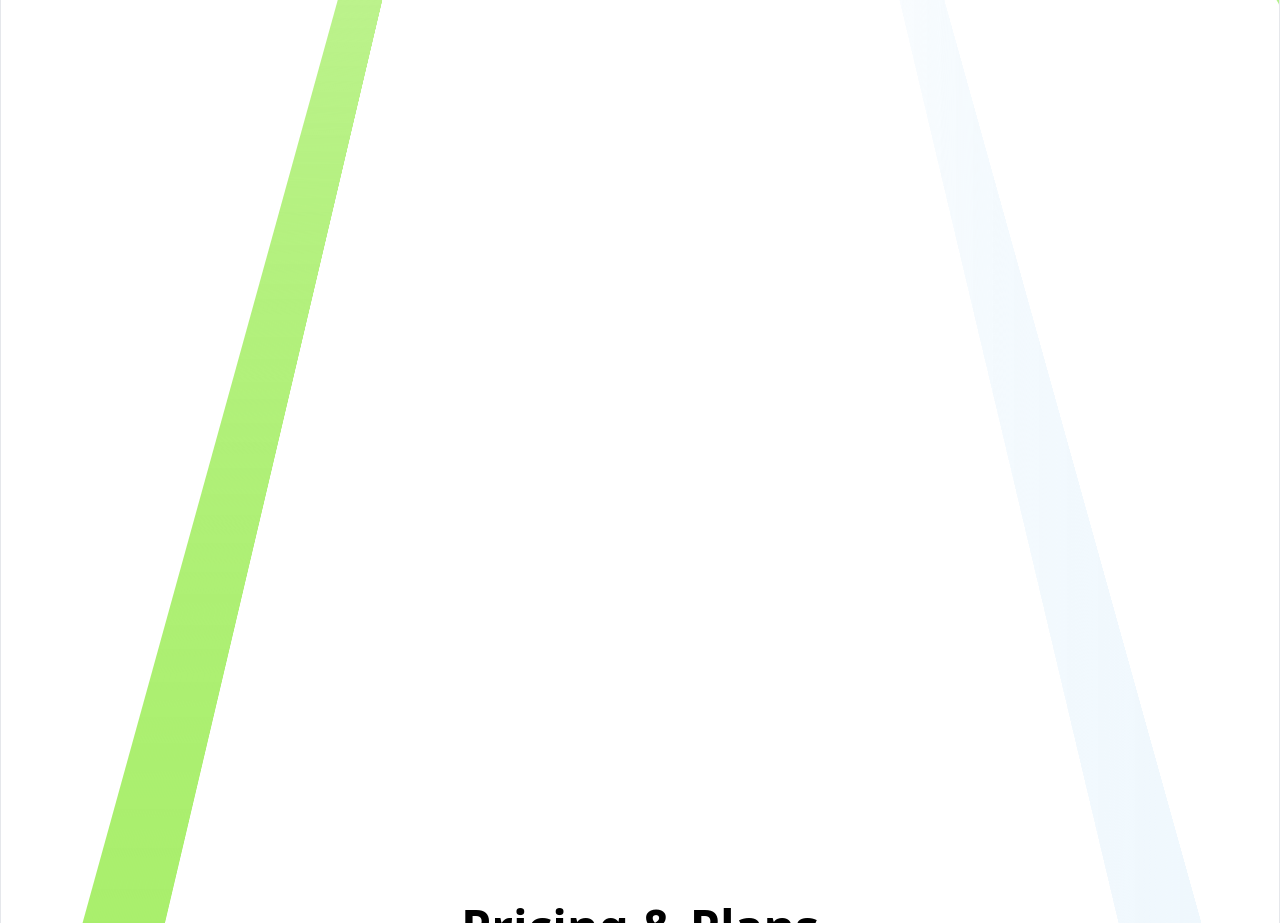
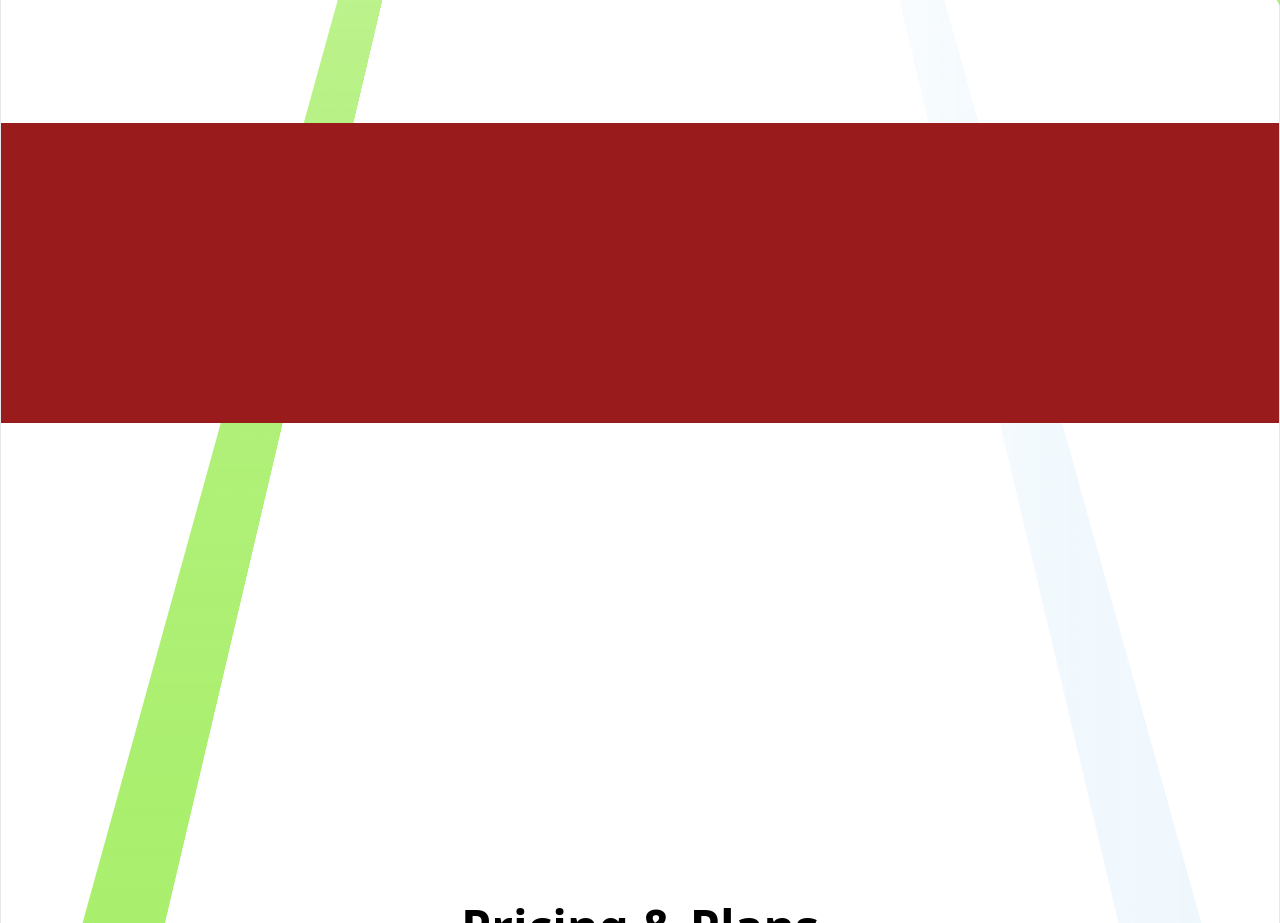
Before and after one commit to Redha4Dev/auth-test, a React (Vite) app in the folder frontend/: page /LandingPage in a window 1280 px wide. Shown: the part 2940-3863 px from the top of the page. Built offline with nearby package versions, Linux system fonts and the light colour scheme; a web font is replaced by a local one.

Commit message:
fix overflow problem

```diff
--- a/frontend/src/Pages/LandingPage.tsx
+++ b/frontend/src/Pages/LandingPage.tsx
@@ -6,11 +6,13 @@ import { WarpBackground } from "@/components/magicui/warp-background";
 
 function LandingPage(){
     return (
-        <WarpBackground perspective={150} beamsPerSide={5} beamSize={8} className='overflow-hidden'>
-                <Header />
-                <Sections />
-                <Footer />
-        </WarpBackground>
+        <div className='overflow-hidden'>
+            <WarpBackground perspective={150} beamsPerSide={5} beamSize={8}>
+                    <Header />
+                    <Sections />
+                    <Footer />
+            </WarpBackground>
+        </div>
     );
 };
 
--- a/frontend/src/components/ui/Sections.tsx
+++ b/frontend/src/components/ui/Sections.tsx
@@ -21,7 +21,7 @@ export default function Sections() {
         <Carousel />
       </section>
       {/* clients comments sectoin */}
-      <section className="h-[300px]" id="ClientsCommentsSection"></section>
+      <section className="h-[300px] bg-red-800" id="ClientsCommentsSection"></section>
       {/* Pricing sectoin */}
       <section className="min-h-[600px]" id="PriceSection">
         <PricingTable />
```
